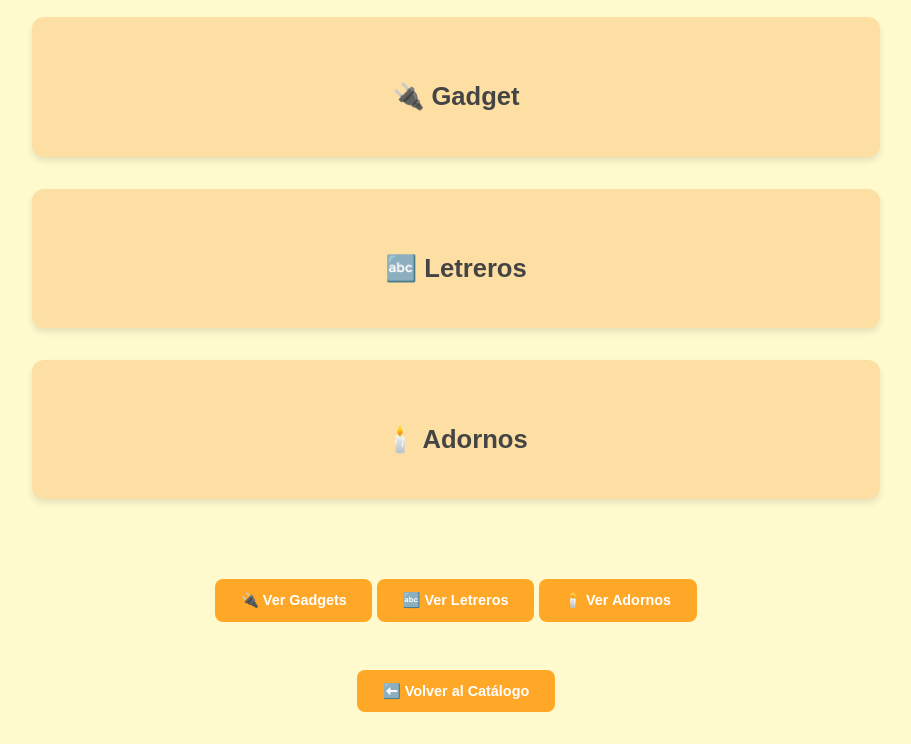
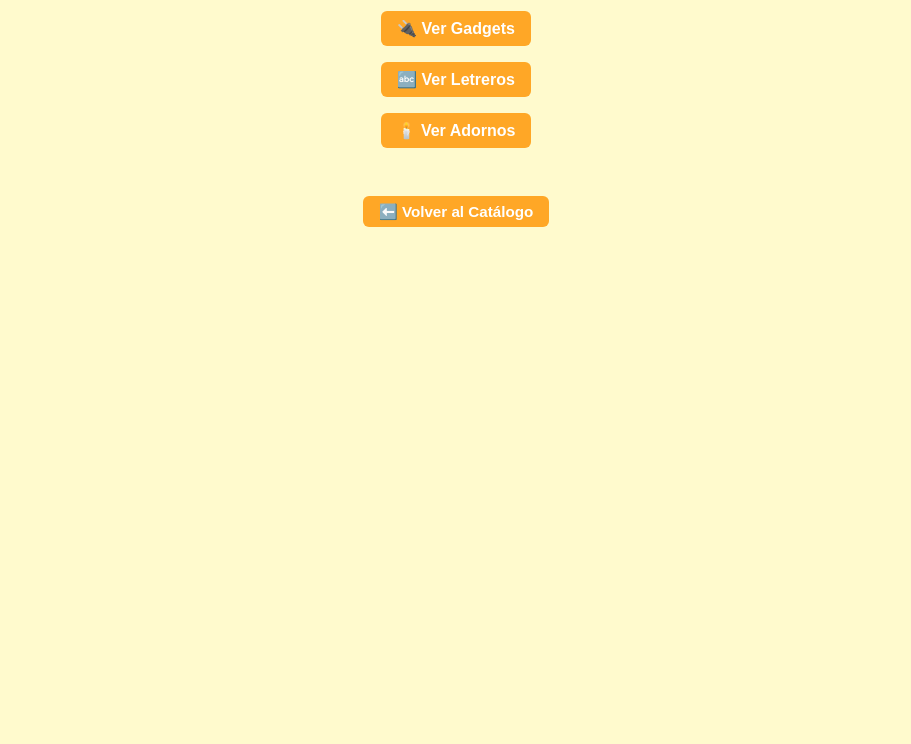
Before and after one commit to PrintLab3D-LP/PrintLab3D-Linktree, a plain HTML site: page otros.html in a window 1280 px wide. Shown: the part 106-850 px from the top of the page, without its empty margins (184-1095 px from the left). After the commit the page ends 800 px from the top, so only its background shows below. Drawn offline with Linux system fonts and the light colour scheme.

Commit message:
Add files via upload

```diff
--- a/otros.html
+++ b/otros.html
@@ -7,44 +7,39 @@
   <title>Otros - PrintLab 3D</title>
   <style>
     body {
-      font-family: sans-serif;
-      background-color: #fffacd;
+      font-family: Arial, sans-serif;
+      background-color: #fffacd; /* Amarillo pastel */
       margin: 0;
       padding: 2rem;
-      color: #333;
       text-align: center;
     }
     h1 {
-      color: #ff6f61;
+      font-size: 1.8rem;
       margin-bottom: 2rem;
     }
-    h2 {
-      color: #444;
-      font-size: 1.6rem;
-      margin-top: 2.5rem;
+    .categoria {
+      display: block;
+      margin: 1rem auto;
+      padding: 0.5rem 1rem;
+      width: fit-content;
+      background-color: #ffa726;
+      color: white;
+      border-radius: 6px;
+      text-decoration: none;
+      font-weight: bold;
+      font-size: 1rem;
     }
-    .subcategoria {
-      background-color: #fddfa3;
-      padding: 1.5rem;
-      margin: 2rem auto;
-      border-radius: 12px;
-      width: 90%;
-      max-width: 800px;
-      box-shadow: 0 4px 6px rgba(0,0,0,0.1);
+    .volver {
+      margin-top: 3rem;
     }
     .volver a {
-      font-size: 0.9rem;
-      padding: 0.4rem 0.8rem;
-      border-radius: 6px;
-    /* estilo heredado */
-
       display: inline-block;
-      margin-top: 3rem;
-      padding: 0.8rem 1.6rem;
+      padding: 0.4rem 1rem;
       background-color: #ffa726;
       color: white;
       text-decoration: none;
-      border-radius: 8px;
+      border-radius: 6px;
+      font-size: 0.95rem;
       font-weight: bold;
     }
   </style>
@@ -52,29 +47,11 @@
 <body>
   <h1>🧩 Otros</h1>
 
-  <div class="subcategoria">
-    <h2>🔌 Gadget</h2>
-    <!-- Productos gadget -->
-  </div>
-
-  <div class="subcategoria">
-    <h2>🔤 Letreros</h2>
-    <!-- Productos letreros -->
-  </div>
-
-  <div class="subcategoria">
-    <h2>🕯️ Adornos</h2>
-    <!-- Productos adornos -->
-  </div>
-
+  <a class="categoria" href="gadgets.html">🔌 Ver Gadgets</a>
+  <a class="categoria" href="letreros.html">🔤 Ver Letreros</a>
+  <a class="categoria" href="adornos.html">🕯️ Ver Adornos</a>
 
   <div class="volver">
-    <a href="gadgets.html">🔌 Ver Gadgets</a>
-    <a href="letreros.html">🔤 Ver Letreros</a>
-    <a href="adornos.html">🕯️ Ver Adornos</a>
-  </div>
-
-<div class="volver">
     <a href="index.html">⬅️ Volver al Catálogo</a>
   </div>
 </body>
```
